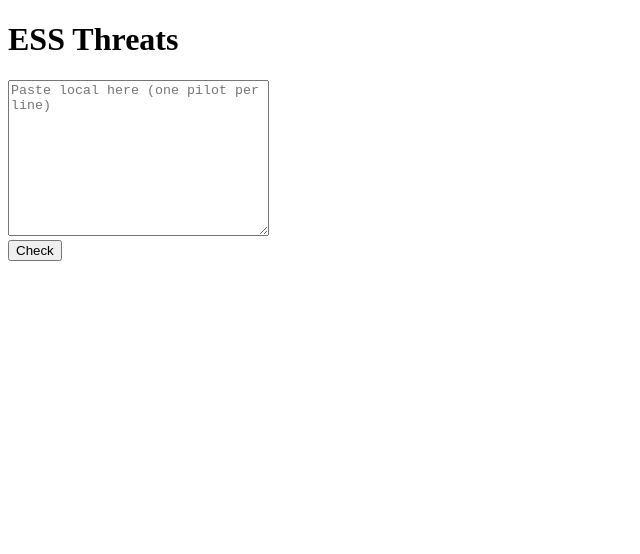
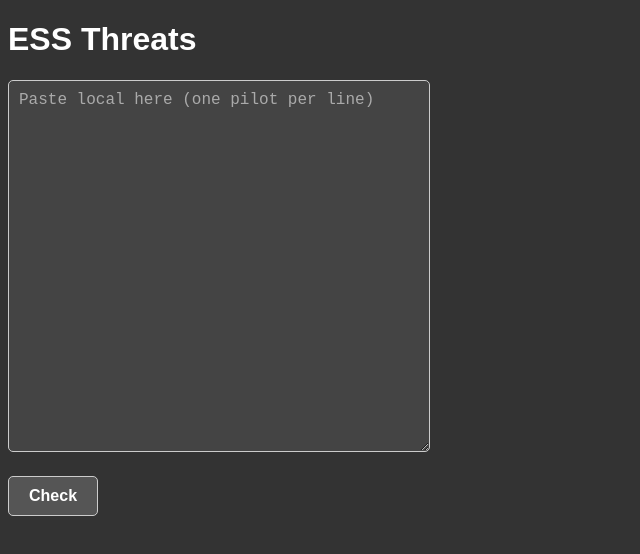
Before and after one commit to PerNittengryn/ess-threats, a plain HTML site: page index.html in a window 1280 px wide. Shown: the whole page, without its empty margins (0-640 px from the left). Drawn offline with Linux system fonts and the light colour scheme.

Commit message:
Added basic stylesheet

```diff
--- a/index.html
+++ b/index.html
@@ -29,6 +29,7 @@
             }
         }
     </script>
+    <link rel="stylesheet" href="style.css">
 </head>
 <body>
     <h1>ESS Threats</h1>
--- /dev/null
+++ b/style.css
@@ -0,0 +1,57 @@
+/* Set the background color to dark */
+body {
+    background-color: #333; /* Dark background */
+    color: white;           /* Default white text */
+    font-family: Arial, sans-serif;
+}
+
+h1 {
+    color: white; /* White title */
+}
+
+/* White text for everything else */
+.black {
+    color: white; /* Default white text */
+}
+
+/* Textarea styling with dark background and light gray border */
+textarea {
+    margin-bottom: 20px;
+    padding: 10px;
+    font-size: 16px;
+    width: 100%;
+    max-width: 400px;
+    height: 350px;            /* Adjust height as needed */
+    background-color: #444;    /* Dark background for textarea */
+    color: white;              /* White text inside textarea */
+    border: 1px solid #ccc;    /* Light gray border */
+    border-radius: 5px;        /* Rounded corners */
+    resize: vertical;          /* Allow vertical resizing only */
+}
+
+/* Textarea placeholder text styling */
+textarea::placeholder {
+    color: #aaa; /* Light gray placeholder text */
+}
+
+/* Button styling with dark background and light border */
+button {
+    padding: 10px 20px;
+    font-size: 16px;
+    font-weight: bold;
+    background-color: #555;  /* Dark background for button */
+    color: white;            /* White text */
+    border: 1px solid #ccc;  /* Light gray border */
+    border-radius: 5px;      /* Rounded corners */
+    cursor: pointer;         /* Pointer cursor on hover */
+}
+
+/* Button hover effect */
+button:hover {
+    background-color: #666;  /* Slightly lighter background on hover */
+}
+
+/* Button active state */
+button:active {
+    background-color: #777;  /* Even lighter on click */
+}
```
